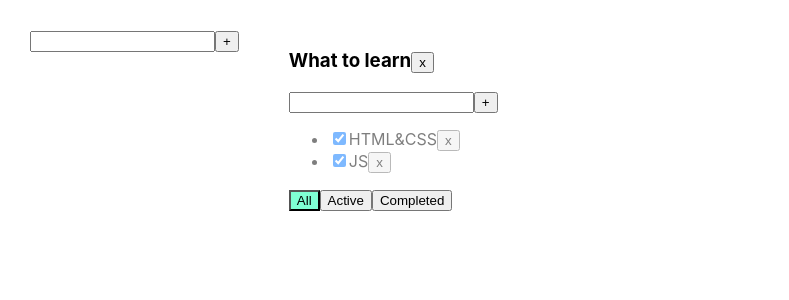
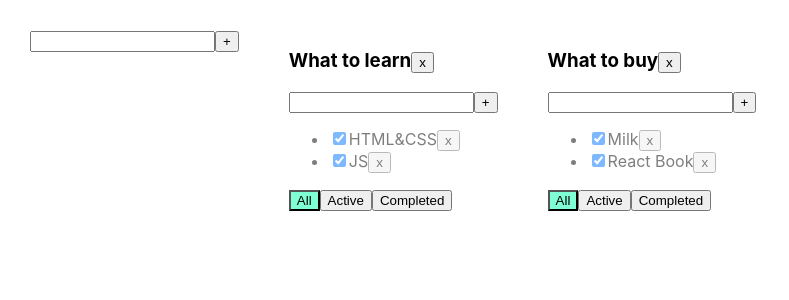
Before and after one commit to magomedov777/todolist-architecture, a React (Create React App) app: page / in a window 1280 px wide. Shown: the top 300 px of the page, without its empty margins (0-789 px from the left). Built offline with nearby package versions, Linux system fonts and the light colour scheme.

Commit message:
return new {}

```diff
--- a/src/App.tsx
+++ b/src/App.tsx
@@ -22,6 +22,7 @@ function App() {
 
     let [todolists, setTodolists] = useState<Array<TodolistType>>([
         { id: todolistId1, title: "What to learn", filter: "all" },
+        { id: todolistId2, title: "What to buy", filter: "all" }
     ])
 
     let [tasks, setTasks] = useState<TasksStateType>({
```
